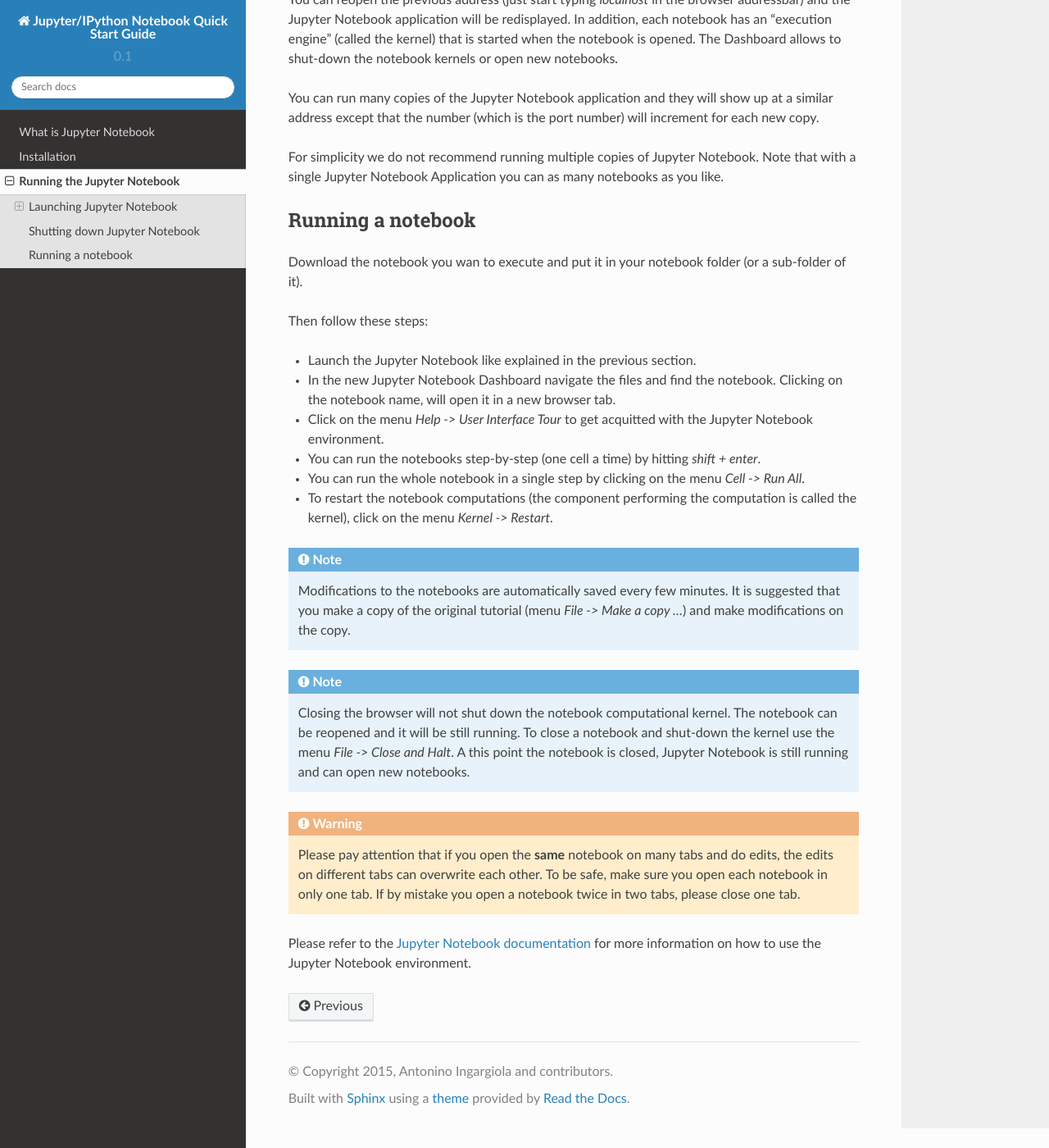
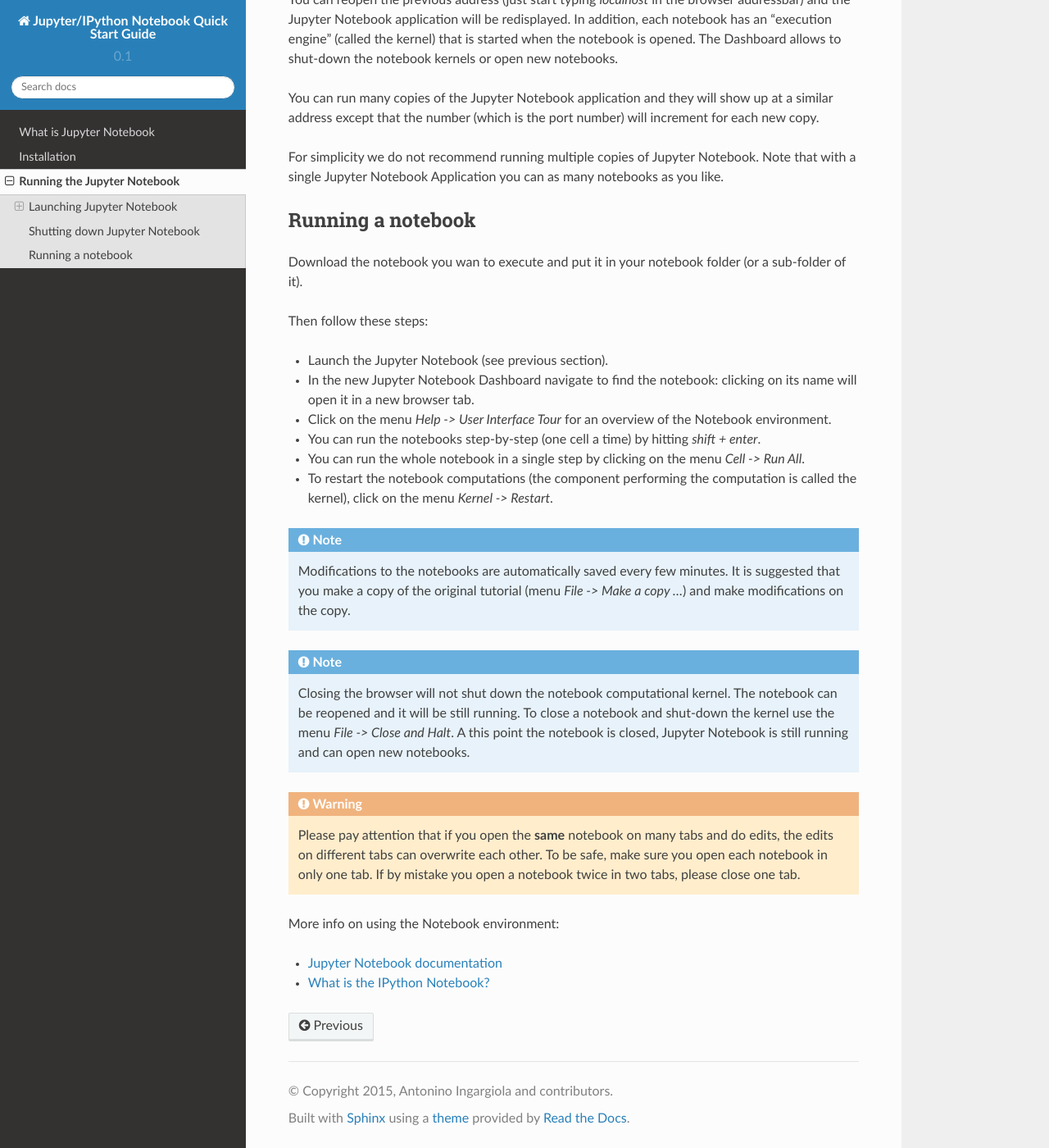
Before and after one commit to tritemio/jupyter_notebook_beginner_guide, a Sphinx documentation site: the page built from docs/execute.rst, in a window 1280 px wide and 1400 px high, scrolled down 1269 px. Shown: the whole window at 82% size. Built offline with Sphinx 7.4.7 and the Read the Docs theme 2.0.0, drawn with Linux system fonts in a browser that asks for light colours.

Commit message:
Some simplification and add link

```diff
--- a/docs/execute.rst
+++ b/docs/execute.rst
@@ -86,13 +86,13 @@
 
 Then follow these steps:
 
-- Launch the Jupyter Notebook like explained in the previous section.
+- Launch the Jupyter Notebook (see previous section).
 
-- In the new Jupyter Notebook Dashboard navigate the files and find the notebook.
-  Clicking on the notebook name, will open it in a new browser tab.
+- In the new Jupyter Notebook Dashboard navigate to find the notebook:
+  clicking on its name will open it in a new browser tab.
 
-- Click on the menu *Help -> User Interface Tour* to get acquitted with
-  the Jupyter Notebook environment.
+- Click on the menu *Help -> User Interface Tour* for an overview
+  of the Notebook environment.
 
 - You can run the notebooks step-by-step (one cell a time) by hitting
   *shift + enter*.
@@ -126,5 +126,8 @@
     To be safe, make sure you open each notebook in only one tab.
     If by mistake you open a notebook twice in two tabs, please close one tab.
 
-Please refer to the `Jupyter Notebook documentation <http://ipython.org/notebook.html>`_
-for more information on how to use the Jupyter Notebook environment.
+More info on using the Notebook environment:
+
+- `Jupyter Notebook documentation <http://ipython.org/notebook.html>`_
+
+- `What is the IPython Notebook? <http://nbviewer.ipython.org/github/jupyter/strata-sv-2015-tutorial/blob/master/00%20-%20Introduction.ipynb>`__
```
